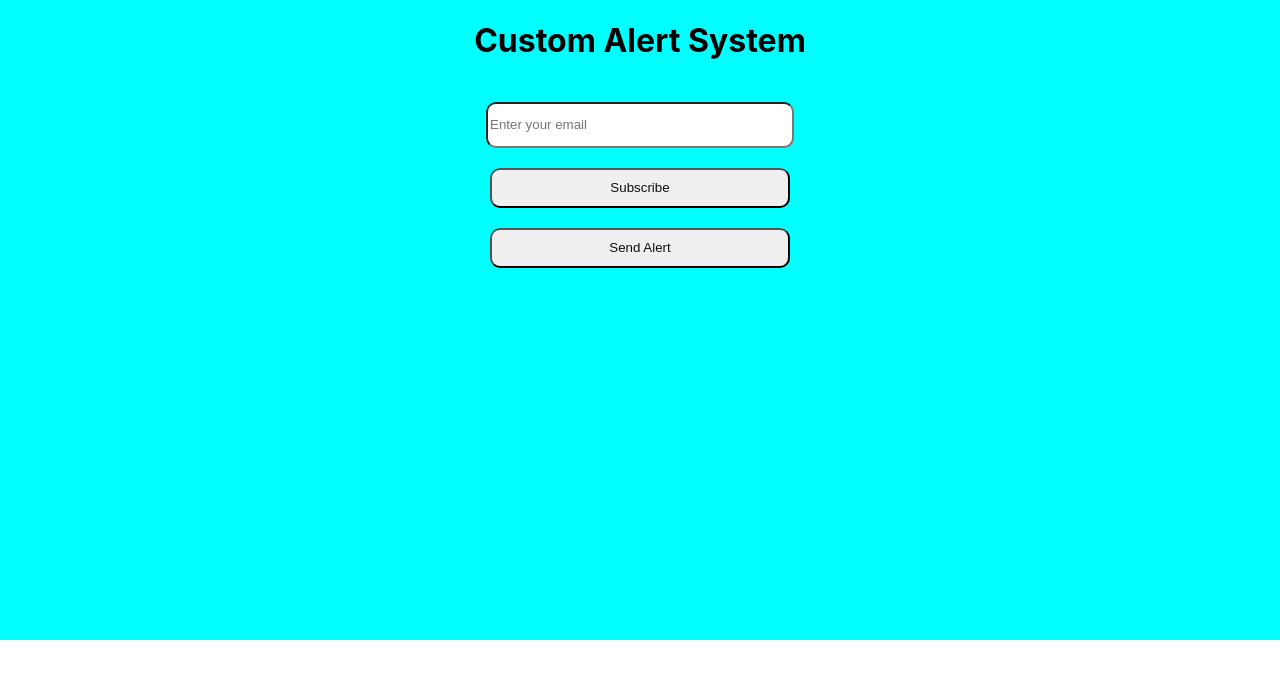
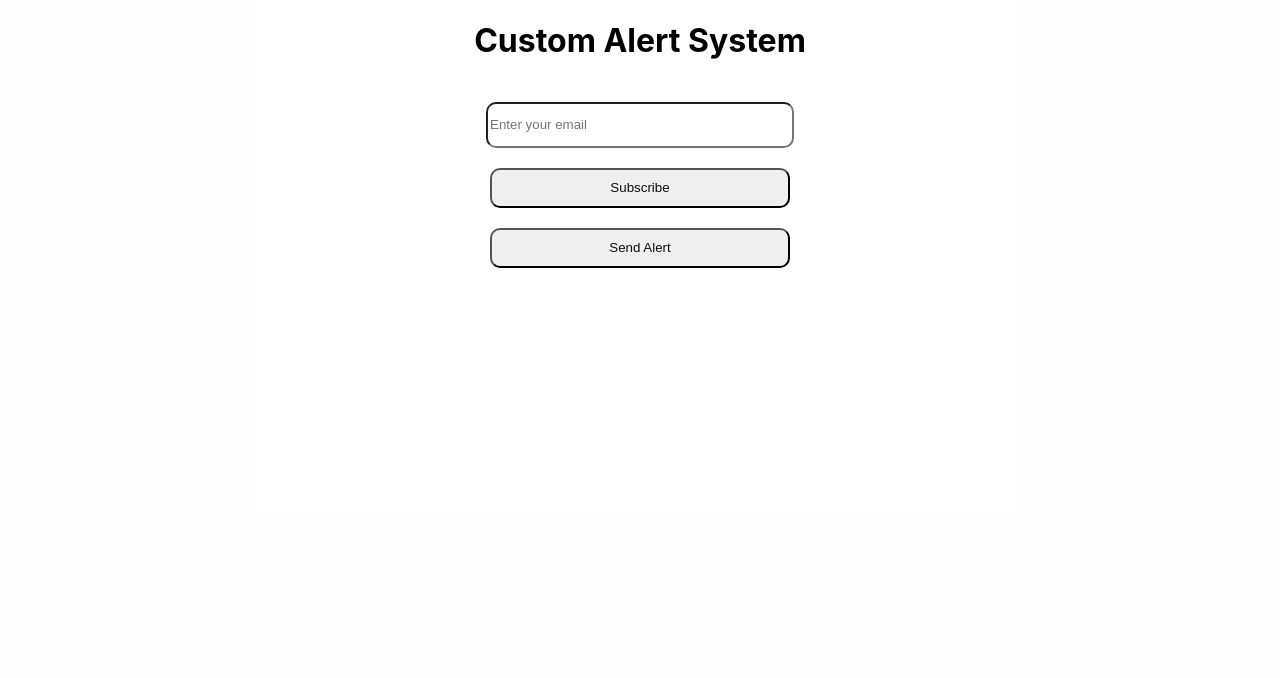
Before and after one commit to anuj112003/custon-aleart-system, a React (Create React App) app in the folder client/: page / in a window 1280 px wide. Shown: the top 678 px of the page. Built offline with nearby package versions, Linux system fonts and the light colour scheme.

Commit message:
Update App.css

```diff
--- a/client/src/App.css
+++ b/client/src/App.css
@@ -1,6 +1,6 @@
 .body{
-  background-color: aqua;
-  height: 640px;
+  background-color: #f1f5f90d;
+  height: 800px;
 }
 .container{
   display: flex;
```
